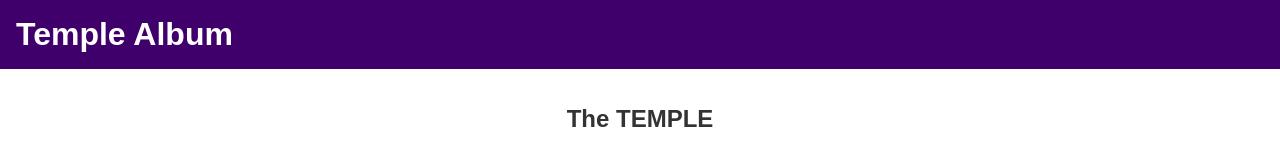
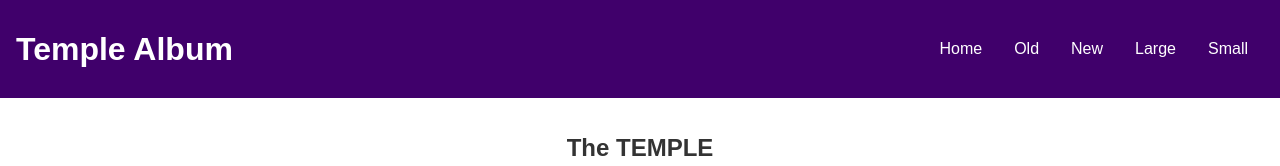
Before and after one commit to wiliam-bermudez/wdd131, a plain HTML site: page temples.html in a window 1280 px wide. Shown: the top 166 px of the page. Drawn offline with Linux system fonts and the light colour scheme.

Commit message:
Menu in desktop

```diff
--- a/styles/temples-large.css
+++ b/styles/temples-large.css
@@ -1,17 +1,18 @@
-@media screen and (min-width: 768px) {
+@media screen and (min-width: 700px) {
   #hamburger {
     display: none;
   }
 
   #navMenu {
-    display: flex;
+    display: flex !important;
     flex-direction: row;
     justify-content: flex-end;
     background: none;
-    position: absolute;
+    position: relative;
   }
 
   #navMenu a {
+    color: white;
     margin-left: 2rem;
     padding: 0.5rem 0;
   }
```
